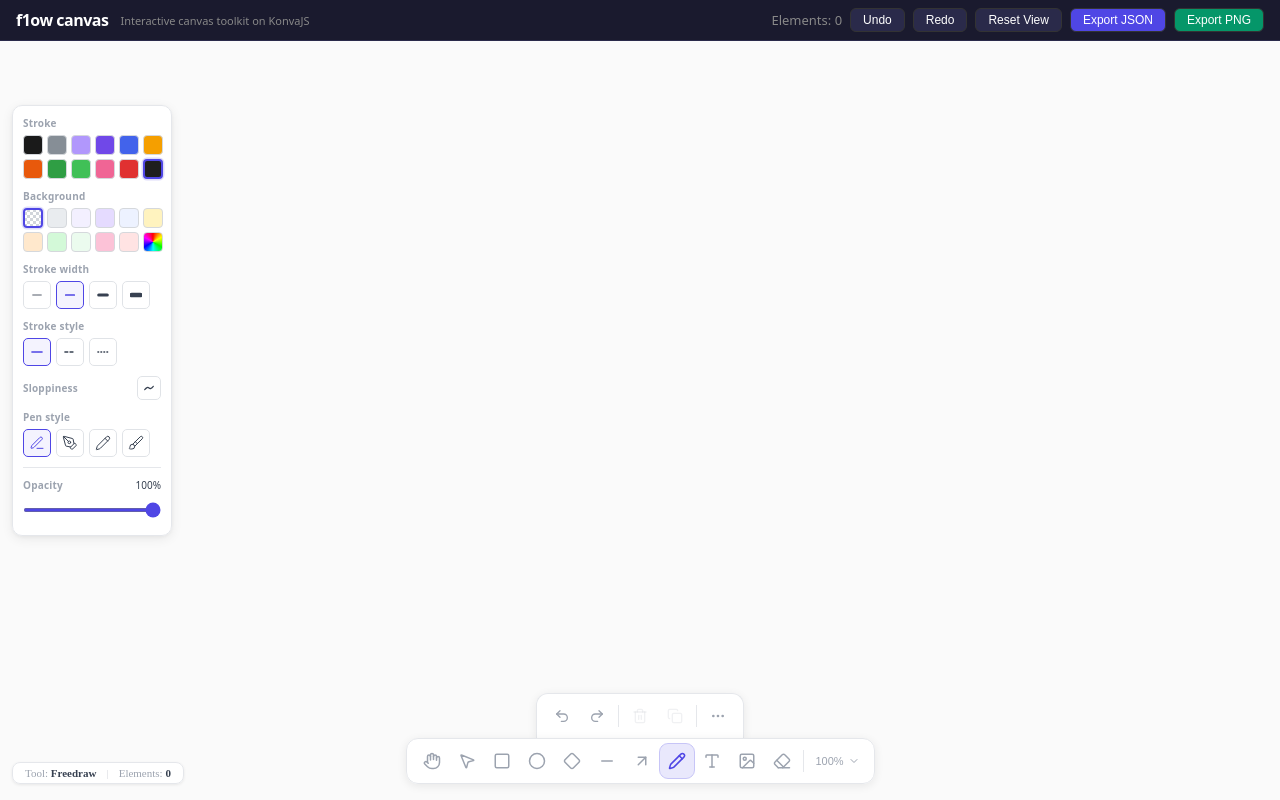
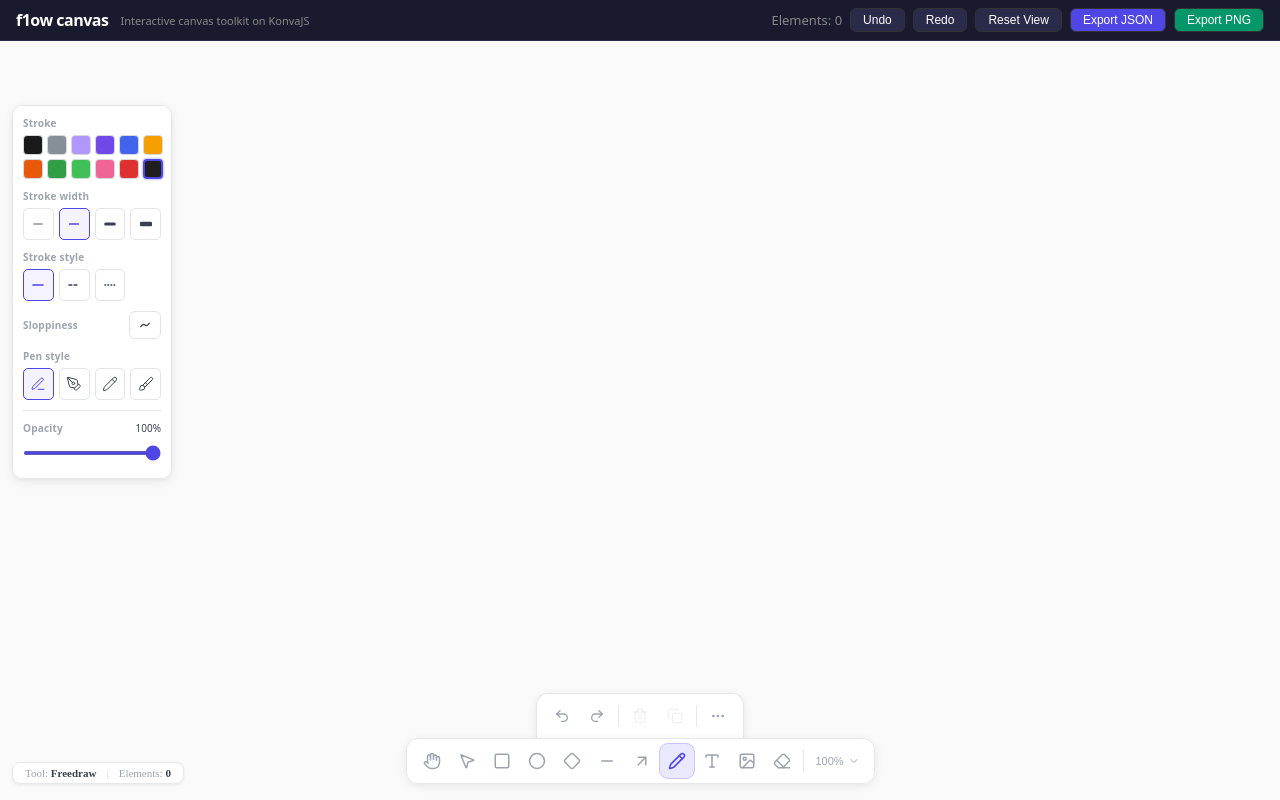
Before and after one commit to nuumz/f1ow-canvas, a React (Vite) app: page / in a window 1280 px wide. Both pictures are taken after a click on the button 676 px from the left and 761 px from the top of the page. Built offline with nearby package versions, Linux system fonts and the light colour scheme.

Commit message:
feat(stylePanel): enhance button layout and styles feat(freeDraw): optimize bounding box calculations feat(freeDraw): add point simplification for smoother strokes

```diff
--- a/src/components/StylePanel/StylePanel.tsx
+++ b/src/components/StylePanel/StylePanel.tsx
@@ -165,7 +165,7 @@ const ArrowheadLineIcon: React.FC<{ arrowhead: Arrowhead | null; end: 'start' |
     const groupTransform = end === 'start' ? 'scale(-1,1) translate(-20,0)' : undefined;
 
     return (
-        <svg width={20} height={12} viewBox="0 0 20 12" fill="none" style={{ overflow: 'visible' }}>
+        <svg width={14} height={12} viewBox="0 0 20 12" fill="none">
             <g transform={groupTransform}>
                 <line x1={lineStart} y1={y} x2={lineStopX} y2={y}
                     stroke={color} strokeWidth="1.5" strokeLinecap="round" />
@@ -460,8 +460,8 @@ const StylePanel: React.FC<Props> = ({ theme }) => {
                 </div>
             </PanelSection>
 
-            {/* ════════ Background / Fill (hidden for linear) ════════ */}
-            {!isLinearSelected && !isLinearTool && (
+            {/* ════════ Background / Fill (hidden for linear & freedraw) ════════ */}
+            {!isLinearSelected && !isLinearTool && !isFreedrawSelected && activeTool !== 'freedraw' && (
                 <PanelSection label="Background" theme={theme}>
                     <div style={colorGridStyle}>
                         {FILL_COLORS.map((c) => (
@@ -498,7 +498,7 @@ const StylePanel: React.FC<Props> = ({ theme }) => {
 
             {/* ════════ Stroke Width ════════ */}
             <PanelSection label="Stroke width" theme={theme}>
-                <ButtonRow>
+                <ButtonRow columns={4}>
                     {STROKE_WIDTH_TIERS.map((w) => (
                         <PanelButton
                             key={w.value}
@@ -506,6 +506,8 @@ const StylePanel: React.FC<Props> = ({ theme }) => {
                             theme={theme}
                             onClick={() => apply({ strokeWidth: w.value })}
                             title={w.label}
+                            width="100%"
+                            height={32}
                         >
                             {(hl) => <StrokeWidthIcon thickness={w.thickness} color={hl ? theme.activeToolColor : theme.textColor} />}
                         </PanelButton>
@@ -515,7 +517,7 @@ const StylePanel: React.FC<Props> = ({ theme }) => {
 
             {/* ════════ Stroke Style ════════ */}
             <PanelSection label="Stroke style" theme={theme}>
-                <ButtonRow>
+                <ButtonRow columns={4}>
                     {STROKE_STYLE_CONFIGS.map((st) => (
                         <PanelButton
                             key={st.value}
@@ -523,6 +525,8 @@ const StylePanel: React.FC<Props> = ({ theme }) => {
                             theme={theme}
                             onClick={() => apply({ strokeStyle: st.value })}
                             title={st.label}
+                            width="100%"
+                            height={32}
                         >
                             {(hl) => <StrokeStyleIcon style={st.value} color={hl ? theme.activeToolColor : theme.textColor} />}
                         </PanelButton>
@@ -537,6 +541,7 @@ const StylePanel: React.FC<Props> = ({ theme }) => {
                 headerAction={
                     <CompactDropdownPicker
                         label="Sloppiness"
+                        style={{ width: 32 }}
                         value={displayStyle.roughness}
                         options={ROUGHNESS_CONFIGS.map(r => ({
                             value: r.value,
@@ -555,7 +560,7 @@ const StylePanel: React.FC<Props> = ({ theme }) => {
             {/* ════════ Freehand Style ════════ */}
             {showFreedrawSection && (
                 <PanelSection label="Pen style" theme={theme}>
-                    <ButtonRow>
+                    <ButtonRow columns={4}>
                         {FREEHAND_STYLES.map((st) => (
                             <PanelButton
                                 key={st.value}
@@ -563,6 +568,8 @@ const StylePanel: React.FC<Props> = ({ theme }) => {
                                 theme={theme}
                                 onClick={() => apply({ freehandStyle: st.value })}
                                 title={st.label}
+                                width="100%"
+                                height={32}
                             >
                                 {(hl) => <FreehandStyleIcon style={st.value} color={hl ? theme.activeToolColor : theme.textColor} />}
                             </PanelButton>
@@ -579,6 +586,7 @@ const StylePanel: React.FC<Props> = ({ theme }) => {
                     headerAction={
                         <CompactDropdownPicker
                             label={(isArrowSelected || isArrowTool) ? 'Arrow type' : 'Line type'}
+                            style={{ width: 32 }}
                             value={selectedLinear
                                 ? (selectedLinear as ArrowElement | LineElement).lineType
                                 : currentLineType}
@@ -625,6 +633,7 @@ const StylePanel: React.FC<Props> = ({ theme }) => {
                         <div style={{ display: 'flex', gap: 4 }}>
                             <CompactDropdownPicker
                                 label="Start arrowhead"
+                                style={{ width: 32 }}
                                 value={(selectedLinear ? (selectedLinear as ArrowElement).startArrowhead : currentStartArrowhead) ?? '__none__'}
                                 options={ARROWHEAD_TYPES.map(ah => ({
                                     value: ah.type ?? '__none__',
@@ -647,6 +656,7 @@ const StylePanel: React.FC<Props> = ({ theme }) => {
                             />
                             <CompactDropdownPicker
                                 label="End arrowhead"
+                                style={{ width: 32 }}
                                 value={(selectedLinear ? (selectedLinear as ArrowElement).endArrowhead : currentEndArrowhead) ?? '__none__'}
                                 options={ARROWHEAD_TYPES.map(ah => ({
                                     value: ah.type ?? '__none__',
@@ -697,7 +707,7 @@ const StylePanel: React.FC<Props> = ({ theme }) => {
                 <>
                     <hr style={dividerStyle} />
                     <PanelSection label="Font size" theme={theme}>
-                        <ButtonRow wrap gap={2}>
+                        <ButtonRow columns={0} wrap gap={2}>
                             {FONT_SIZES.map((sz) => (
                                 <PanelTextButton
                                     key={sz}
@@ -737,7 +747,7 @@ const StylePanel: React.FC<Props> = ({ theme }) => {
                 <>
                     <hr style={dividerStyle} />
                     <PanelSection label="Scale mode" theme={theme}>
-                        <ButtonRow>
+                        <ButtonRow columns={3}>
                             {(['stretch', 'fit', 'fill'] as ImageScaleMode[]).map((mode) => (
                                 <PanelTextButton
                                     key={mode}
@@ -748,6 +758,7 @@ const StylePanel: React.FC<Props> = ({ theme }) => {
                                         updateElement(selectedImage.id, { scaleMode: mode } as Partial<ImageElement>);
                                         pushHistory();
                                     }}
+                                    flex="1"
                                 >
                                     {mode.charAt(0).toUpperCase() + mode.slice(1)}
                                 </PanelTextButton>
@@ -817,7 +828,7 @@ const StylePanel: React.FC<Props> = ({ theme }) => {
                 <>
                     <hr style={dividerStyle} />
                     <PanelSection label="Layers" theme={theme}>
-                        <ButtonRow>
+                        <ButtonRow columns={4}>
                             {([
                                 { fn: sendToBack, icon: LayerIcons.sendToBack, tip: 'Send to back' },
                                 { fn: sendBackward, icon: LayerIcons.sendBackward, tip: 'Send backward' },
@@ -829,6 +840,8 @@ const StylePanel: React.FC<Props> = ({ theme }) => {
                                     variant="action"
                                     theme={theme}
                                     title={tip}
+                                    width="100%"
+                                    height={32}
                                     onClick={() => { fn(selectedIds); pushHistory(); }}
                                 >
                                     {(hl) => icon(hl ? theme.activeToolColor : theme.textColor)}
@@ -839,11 +852,13 @@ const StylePanel: React.FC<Props> = ({ theme }) => {
 
                     {/* ════════ Actions ════════ */}
                     <PanelSection label="Actions" theme={theme}>
-                        <ButtonRow>
+                        <ButtonRow columns={4}>
                             <PanelButton
                                 variant="action"
                                 theme={theme}
                                 title="Duplicate (⌘D)"
+                                width="100%"
+                                height={32}
                                 onClick={() => duplicateElements(selectedIds)}
                             >
                                 {(hl) => ActionIcons.duplicate(hl ? theme.activeToolColor : theme.textColor)}
@@ -853,6 +868,8 @@ const StylePanel: React.FC<Props> = ({ theme }) => {
                                 theme={theme}
                                 title="Delete (⌫)"
                                 dangerHover
+                                width="100%"
+                                height={32}
                                 onClick={() => { deleteElements(selectedIds); pushHistory(); }}
                             >
                                 {(hl) => ActionIcons.delete(hl ? '#e03131' : theme.textColor)}
@@ -861,6 +878,8 @@ const StylePanel: React.FC<Props> = ({ theme }) => {
                                 variant="action"
                                 theme={theme}
                                 title="Add link (coming soon)"
+                                width="100%"
+                                height={32}
                                 disabled
                             >
                                 {ActionIcons.link(theme.mutedTextColor)}
@@ -869,6 +888,8 @@ const StylePanel: React.FC<Props> = ({ theme }) => {
                                 variant="action"
                                 theme={theme}
                                 title="Ungroup"
+                                width="100%"
+                                height={32}
                                 onClick={() => {
                                     const store = useCanvasStore.getState();
                                     store.ungroupElements(selectedIds);
--- a/src/components/StylePanel/ui.tsx
+++ b/src/components/StylePanel/ui.tsx
@@ -221,13 +221,18 @@ export const ButtonRow: React.FC<{
     children: React.ReactNode;
     gap?: number;
     wrap?: boolean;
+    /** Number of equal-width grid columns. Defaults to 4 so all button groups
+     *  fill the full panel width without needing to specify it every time.
+     *  Pass 0 (or false-y) to fall back to flex layout (e.g. for wrap rows). */
+    columns?: number;
     style?: React.CSSProperties;
-}> = ({ children, gap = 5, wrap = false, style }) => (
+}> = ({ children, gap = 5, wrap = false, columns = 4, style }) => (
     <div style={{
-        display: 'flex',
+        display: columns ? 'grid' : 'flex',
+        gridTemplateColumns: columns ? `repeat(${columns}, 1fr)` : undefined,
         gap,
-        justifyContent: 'flex-start',
-        flexWrap: wrap ? 'wrap' : 'nowrap',
+        justifyContent: columns ? undefined : 'flex-start',
+        flexWrap: !columns && wrap ? 'wrap' : 'nowrap',
         ...style,
     }}>
         {children}
@@ -256,6 +261,8 @@ export interface CompactDropdownPickerProps {
     pickerRef: React.RefObject<HTMLDivElement | null>;
     /** Number of columns in the dropdown grid. Defaults to all items in a single row. */
     columns?: number;
+    /** Additional styles applied to the outer wrapper element */
+    style?: React.CSSProperties;
 }
 
 export const CompactDropdownPicker: React.FC<CompactDropdownPickerProps> = ({
@@ -268,6 +275,7 @@ export const CompactDropdownPicker: React.FC<CompactDropdownPickerProps> = ({
     onToggle,
     pickerRef,
     columns,
+    style,
 }) => {
     const current = options.find(o => o.value === value) ?? options[0];
     const btnRef = useRef<HTMLButtonElement>(null);
@@ -283,7 +291,7 @@ export const CompactDropdownPicker: React.FC<CompactDropdownPickerProps> = ({
     }, [isOpen]);
 
     return (
-        <div ref={pickerRef as React.RefObject<HTMLDivElement>} style={{ position: 'relative', display: 'inline-flex' }}>
+        <div ref={pickerRef as React.RefObject<HTMLDivElement>} style={{ position: 'relative', display: 'inline-flex', ...style }}>
             {/* Trigger button */}
             <button
                 ref={btnRef}
@@ -292,16 +300,19 @@ export const CompactDropdownPicker: React.FC<CompactDropdownPickerProps> = ({
                 style={{
                     display: 'flex',
                     alignItems: 'center',
-                    gap: 3,
-                    height: 24,
-                    padding: '0 5px',
-                    borderRadius: 5,
+                    justifyContent: 'center',
+                    gap: 4,
+                    width: '100%',
+                    height: 28,
+                    padding: '0 8px',
+                    borderRadius: 6,
                     border: isOpen ? `1.5px solid ${theme.activeToolColor}` : '1px solid #e0e3e7',
                     background: isOpen ? `${theme.activeToolColor}10` : 'transparent',
                     cursor: 'pointer',
                     color: isOpen ? theme.activeToolColor : theme.textColor,
                     outline: 'none',
-                    transition: 'background 0.1s',
+                    transition: 'background 0.15s, border-color 0.15s',
+                    boxShadow: isOpen ? `0 0 0 2px ${theme.activeToolColor}20` : 'none',
                 }}
             >
                 {typeof current.icon === 'function'
--- a/src/components/shapes/FreeDrawShape.tsx
+++ b/src/components/shapes/FreeDrawShape.tsx
@@ -1,9 +1,10 @@
 import React, { useCallback, useMemo } from 'react';
 import { Line, Path, Shape } from 'react-konva';
+import type Konva from 'konva';
 import type { FreeDrawElement } from '@/types';
 import { snapToGrid } from '@/utils/geometry';
 import { SELECTION_SHADOW } from '@/constants';
-import { getFreehandPath } from '@/utils/freehand';
+import { getFreehandPath, computeFreedrawBBox } from '@/utils/freehand';
 import { createRNG, drawRoughPolyline, getRoughPasses } from '@/utils/roughness';
 
 interface Props {
@@ -26,31 +27,24 @@ const FreeDrawShape: React.FC<Props> = ({ element, isSelected, isGrouped, onSele
     const handleClick = useCallback(() => onSelect(id), [onSelect, id]);
     const handleDblClick = useCallback(() => onDoubleClick?.(id), [onDoubleClick, id]);
 
-    const handleDragMove = useCallback((e: any) => {
+    const handleDragMove = useCallback((e: Konva.KonvaEventObject<DragEvent>) => {
         let nx = e.target.x(), ny = e.target.y();
         if (gridSnap) { nx = snapToGrid(nx, gridSnap); ny = snapToGrid(ny, gridSnap); e.target.x(nx); e.target.y(ny); }
         if (!gridSnap && onDragSnap) {
-            // Compute rough bounding box for smart snap
-            let minX = 0, minY = 0, maxX = 0, maxY = 0;
-            for (let i = 0; i < points.length; i += 2) {
-                minX = Math.min(minX, points[i]);
-                maxX = Math.max(maxX, points[i]);
-                minY = Math.min(minY, points[i + 1]);
-                maxY = Math.max(maxY, points[i + 1]);
-            }
-            const snapped = onDragSnap(id, { x: nx + minX, y: ny + minY, width: maxX - minX, height: maxY - minY });
+            const { minX, minY, width, height } = computeFreedrawBBox(points);
+            const snapped = onDragSnap(id, { x: nx + minX, y: ny + minY, width, height });
             if (snapped) { nx = snapped.x - minX; ny = snapped.y - minY; e.target.x(nx); e.target.y(ny); }
         }
         onDragMove?.(id, { x: nx, y: ny });
     }, [id, gridSnap, points, onDragMove, onDragSnap]);
 
-    const handleDragEnd = useCallback((e: any) => {
+    const handleDragEnd = useCallback((e: Konva.KonvaEventObject<DragEvent>) => {
         let nx = e.target.x(), ny = e.target.y();
         if (gridSnap) { nx = snapToGrid(nx, gridSnap); ny = snapToGrid(ny, gridSnap); }
         onChange(id, { x: nx, y: ny });
     }, [id, gridSnap, onChange]);
 
-    const handleTransformEnd = useCallback((e: any) => {
+    const handleTransformEnd = useCallback((e: Konva.KonvaEventObject<Event>) => {
         const node = e.target;
         const sx = node.scaleX();
         const sy = node.scaleY();
@@ -113,6 +107,38 @@ const FreeDrawShape: React.FC<Props> = ({ element, isSelected, isGrouped, onSele
         });
     }, [points, element.pressures, useVariablePath, freehandStyle, style.strokeWidth, drawing]);
 
+    // Memoised point decimation for pencil/rough mode.
+    // Keeps only points separated by > 1.5 px to prevent excessive wobble on
+    // dense strokes while preserving the overall shape of the path.
+    const simplifiedPoints = useMemo<number[]>(() => {
+        if (!useRoughPath || points.length === 0) return [];
+        const result: number[] = [points[0], points[1]];
+        let lastX = points[0];
+        let lastY = points[1];
+        for (let i = 2; i < points.length; i += 2) {
+            const px = points[i];
+            const py = points[i + 1];
+            const dx = px - lastX;
+            const dy = py - lastY;
+            if (dx * dx + dy * dy > 2.25 || i === points.length - 2) {
+                result.push(px, py);
+                lastX = px;
+                lastY = py;
+            }
+        }
+        return result;
+    }, [useRoughPath, points]);
+
+    // Memoised sceneFunc for pencil style — avoids recreating the closure and
+    // rerunning roughness computations on every render.
+    const pencilSceneFunc = useCallback((ctx: Konva.Context, shape: Konva.Shape) => {
+        const roughness = style.roughness;
+        const rng = createRNG(id);
+        ctx.beginPath();
+        drawRoughPolyline(ctx, simplifiedPoints, roughness, rng, getRoughPasses(roughness), style.strokeWidth);
+        ctx.fillStrokeShape(shape);
+    }, [id, simplifiedPoints, style.roughness, style.strokeWidth]);
+
     if (useVariablePath && svgPath) {
         return (
             <Path
@@ -143,59 +169,19 @@ const FreeDrawShape: React.FC<Props> = ({ element, isSelected, isGrouped, onSele
     }
 
     if (useRoughPath) {
-        // Pencil style: use rough.js-like rendering for a sketchy, hand-drawn look
-        const roughness = 1; // Artist level roughness
-        const passes = getRoughPasses(roughness);
-
         return (
             <Shape
                 id={id}
                 x={renderX}
                 y={renderY}
-                // Explicit dimensions so Konva can compute this node's bounding
-                // rect from getSelfRect().  Without them, a custom sceneFunc
-                // Shape returns {w:0, h:0} — the shape is excluded from the
-                // layer's getClientRect() → excluded from the bitmap cache →
-                // stroke disappears after the layer is cached.
+                // Explicit dimensions so Konva can compute getSelfRect() correctly.
+                // Without them, a custom sceneFunc Shape returns {w:0, h:0} and is
+                // excluded from the layer cache, causing strokes to disappear.
                 width={drawing ? undefined : element.width}
                 height={drawing ? undefined : element.height}
                 rotation={rotation}
                 transformsEnabled={rotation ? 'all' : 'position'}
-                sceneFunc={(ctx, shape) => {
-                    const rng = createRNG(id);
-                    ctx.beginPath();
-
-                    // For pencil, we want a continuous line, not disconnected segments.
-                    // drawRoughPolyline draws each segment as a separate bezier curve.
-                    // We can use it directly, but we might want to simplify the points first
-                    // if there are too many, to avoid excessive wobble.
-                    // For now, let's just use drawRoughPolyline.
-
-                    // Simplify points to avoid too many segments and excessive wobble
-                    const simplifiedPoints: number[] = [];
-                    if (points.length > 0) {
-                        simplifiedPoints.push(points[0], points[1]);
-                        let lastX = points[0];
-                        let lastY = points[1];
-                        for (let i = 2; i < points.length; i += 2) {
-                            const x = points[i];
-                            const y = points[i + 1];
-                            const dx = x - lastX;
-                            const dy = y - lastY;
-                            const dist = Math.sqrt(dx * dx + dy * dy);
-                            // Only add point if it's far enough from the last one
-                            // Use a smaller distance threshold for smoother curves
-                            if (dist > 1.5 || i === points.length - 2) {
-                                simplifiedPoints.push(x, y);
-                                lastX = x;
-                                lastY = y;
-                            }
-                        }
-                    }
-
-                    drawRoughPolyline(ctx, simplifiedPoints, roughness, rng, passes, style.strokeWidth);
-                    ctx.fillStrokeShape(shape);
-                }}
+                sceneFunc={pencilSceneFunc}
                 stroke={style.strokeColor}
                 strokeWidth={style.strokeWidth}
                 opacity={style.opacity}
--- a/src/types/index.ts
+++ b/src/types/index.ts
@@ -40,6 +40,9 @@ export type Arrowhead =
 // ─── Line Type (routing) ──────────────────────────────────────
 export type LineType = 'sharp' | 'curved' | 'elbow';
 
+// ─── Freehand style ───────────────────────────────────────────
+export type FreehandStyle = 'standard' | 'pen' | 'brush' | 'pencil';
+
 // ─── Style ────────────────────────────────────────────────────
 export interface ElementStyle {
     strokeColor: string;
@@ -50,7 +53,7 @@ export interface ElementStyle {
     roughness: number;
     fontSize: number;
     fontFamily: string;
-    freehandStyle?: 'standard' | 'pen' | 'brush' | 'pencil';
+    freehandStyle?: FreehandStyle;
 }
 
 // ─── Base Element ─────────────────────────────────────────────
--- a/src/utils/freehand.ts
+++ b/src/utils/freehand.ts
@@ -21,7 +21,6 @@ export interface StrokeOptions {
     easing?: (distance: number) => number
   }
   last?: boolean
-  isBrush?: boolean // Custom option for f1ow-canvas
 }
 
 export interface StrokePoint {
@@ -348,6 +347,41 @@ export function getSvgPathFromStroke(points: Vec2[], closed = true): string {
 }
 
 /**
+ * Computes the axis-aligned bounding box of a flat freedraw point array
+ * `[x0, y0, x1, y1, …]`.
+ *
+ * Returns `width` / `height` clamped to a minimum of 1 so the element is
+ * always selectable even for a single-point dot.
+ */
+export function computeFreedrawBBox(points: number[]): {
+  minX: number;
+  minY: number;
+  maxX: number;
+  maxY: number;
+  width: number;
+  height: number;
+} {
+  let minX = Infinity, minY = Infinity, maxX = -Infinity, maxY = -Infinity;
+  for (let i = 0; i < points.length; i += 2) {
+    const px = points[i];
+    const py = points[i + 1];
+    if (px < minX) minX = px;
+    if (px > maxX) maxX = px;
+    if (py < minY) minY = py;
+    if (py > maxY) maxY = py;
+  }
+  if (!isFinite(minX)) { minX = 0; maxX = 0; minY = 0; maxY = 0; }
+  return {
+    minX,
+    minY,
+    maxX,
+    maxY,
+    width: Math.max(1, maxX - minX),
+    height: Math.max(1, maxY - minY),
+  };
+}
+
+/**
  * Generates an SVG path string for a variable-width freehand stroke.
  * Uses the freehand rendering helper ported for zero-dependency.
  */
```
Also changed, not shown: src/tools/FreeDrawTool.ts (+7 -26 lines).
